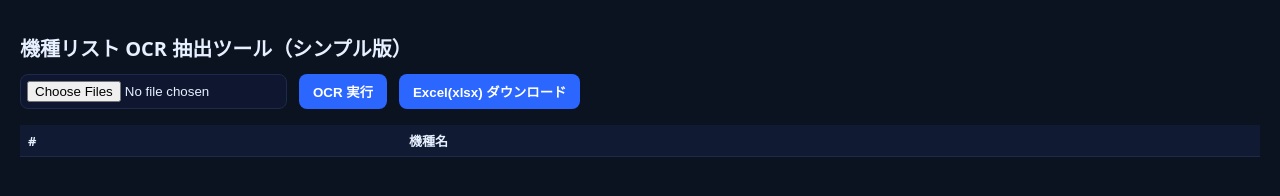
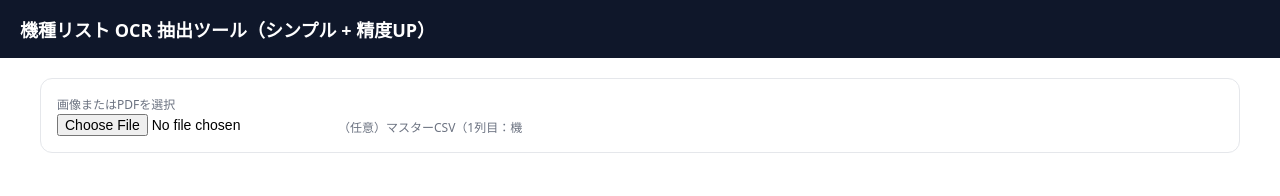
Before and after one commit to sk569ppups/pworld-ocr, a plain HTML site: page index.html in a window 1280 px wide. Drawn offline with Linux system fonts and the light colour scheme.

Commit message:
Update index.html

```diff
--- a/index.html
+++ b/index.html
@@ -1,38 +1,54 @@
-<!DOCTYPE html>
+<!doctype html>
 <html lang="ja">
 <head>
-  <meta charset="UTF-8">
-  <title>機種リストOCR抽出ツール（シンプル版）</title>
-  <script src="https://cdn.jsdelivr.net/npm/tesseract.js@5/dist/tesseract.min.js"></script>
-  <script src="https://cdn.jsdelivr.net/npm/xlsx@0.18.5/dist/xlsx.full.min.js"></script>
-  <style>
-    body { font-family: system-ui,sans-serif; background:#0b1220; color:#e6f0ff; margin:0; padding:20px; }
-    h1 { font-size:20px; margin-bottom:12px; }
-    .controls { display:flex; gap:12px; flex-wrap:wrap; margin-bottom:16px; }
-    .controls input[type="file"] { padding:6px; background:#0e1630; border:1px solid #1e2a4a; border-radius:8px; color:#e6f0ff; }
-    .controls button { background:#2b66ff; border:none; padding:8px 14px; border-radius:8px; color:#fff; font-weight:600; cursor:pointer; }
-    #progress { margin-top:8px; font-size:14px; opacity:.8; }
-    table { width:100%; border-collapse:collapse; margin-top:16px; font-size:13px; }
-    th,td { border-bottom:1px solid #1e2a4a; padding:6px 8px; text-align:left; }
-    th { background:#101a33; position:sticky; top:0; }
-  </style>
+<meta charset="utf-8" />
+<meta name="viewport" content="width=device-width,initial-scale=1" />
+<title>機種リスト OCR 抽出ツール（ass外部版）</title>
+<style>
+  :root { color-scheme: light dark; }
+  body{margin:0; font-family:system-ui, -apple-system, Segoe UI, Roboto, Noto Sans JP, sans-serif;}
+  header{padding:16px 20px; background:#0f172a; color:#fff; position:sticky; top:0; z-index:1;}
+  header h1{margin:0; font-size:18px; font-weight:700;}
+  main{padding:20px; max-width:1200px; margin:0 auto;}
+  .row{display:flex; gap:12px; flex-wrap:wrap; align-items:center;}
+  .card{border:1px solid #e5e7eb; border-radius:12px; padding:16px; background:#fff;}
+  .muted{color:#6b7280; font-size:12px;}
+  button,input{font-size:14px;}
+  button{padding:8px 12px; border-radius:8px; border:1px solid #334155; background:#0ea5e9; color:#fff; cursor:pointer}
+  button[disabled]{opacity:.5; cursor:not-allowed}
+  .btn-secondary{background:#334155}
+  table{width:100%; border-collapse:collapse; margin-top:16px; background:#0b1220; color:#fff;}
+  th,td{border:1px solid #1f2937; padding:8px 10px; font-size:13px; vertical-align:top;}
+  thead th{background:#0f172a; position:sticky; top:58px; z-index:1;}
+  progress{width:220px; height:14px; accent-color:#22c55e;}
+</style>
+
+<!-- ライブラリ（順序固定・絶対URL） -->
+<script defer src="https://unpkg.com/tesseract.js@5.1.0/dist/tesseract.min.js"></script>
+<script defer src="https://cdnjs.cloudflare.com/ajax/libs/pdf.js/4.5.136/pdf.min.js"></script>
+<script defer>
+  if (window.pdfjsLib) {
+    pdfjsLib.GlobalWorkerOptions.workerSrc =
+      "https://cdnjs.cloudflare.com/ajax/libs/pdf.js/4.5.136/pdf.worker.min.js";
+  }
+</script>
+<script defer src="https://cdn.jsdelivr.net/npm/xlsx@0.18.5/dist/xlsx.full.min.js"></script>
+
+<!-- ★ ass.js を外部読み込み（indexと同階層想定） -->
+<script defer src="ass.js"></script>
 </head>
+
 <body>
-  <h1>機種リスト OCR 抽出ツール（シンプル版）</h1>
+<header>
+  <h1>機種リスト OCR 抽出ツール（シンプル + 精度UP）</h1>
+</header>
 
-  <section class="controls">
-    <input id="fileInput" type="file" multiple accept=".pdf,image/*" />
-    <button id="runBtn">OCR 実行</button>
-    <button id="dlXlsxBtn" disabled>Excel(xlsx) ダウンロード</button>
-  </section>
-
-  <div id="progress"></div>
-
-  <table id="resultTable">
-    <thead><tr><th>#</th><th>機種名</th></tr></thead>
-    <tbody></tbody>
-  </table>
-
-  <script type="module" src="./app.js"></script>
-</body>
-</html>
+<main>
+  <div class="card">
+    <div class="row" style="gap:16px; align-items:flex-end;">
+      <div>
+        <div class="muted">画像またはPDFを選択</div>
+        <input id="imageInput" type="file" accept="image/*,application/pdf" />
+      </div>
+      <div>
+        <div class="muted">（任意）マスターCSV（1列目：機
```
